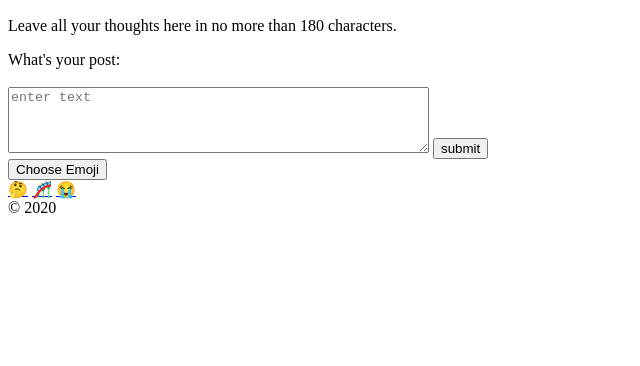
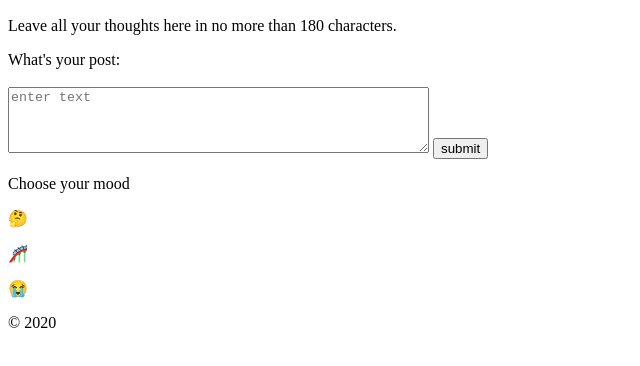
Before and after one commit to kail0n/JournalWebsite, a plain HTML site: page client/index.html in a window 1280 px wide. Shown: the part 110-476 px from the top of the page, without its empty margins (0-640 px from the left). Drawn offline with Linux system fonts and the light colour scheme.

Commit message:
emoji selector (work in progress) generalise function

```diff
--- a/client/index.html
+++ b/client/index.html
@@ -17,14 +17,28 @@
             <input type="submit" value="submit">
         </section>
     </form>
-    <div class="emojiDropdown">
-        <button onclick="selectEmoji()" class="chooseDrop">Choose Emoji</button>
-        <div id="emojiInd" class="emojiContent">
-            <a href="#">&#129300;</a>
-            <a href="#">&#127906;</a>
-            <a href="#">&#128557;</a>
+
+
+
+    <nav>
+        <div class="emoji-button">
+            <p>Choose your mood</p>
+            <div class="emoji-dropdown-box">
+                <div class="emoji-button" id="thinking" >
+                    <p>&#129300;</p>
+                </div>
+                <div class="emoji-button" id="rollercoaster" onClick="reply(this.id)">
+                    <p>&#127906;</p>
+                </div>
+                <div class="emoji-button" id="crying">
+                    <p>&#128557;</p>
+                </div>
+            </div>
+
+
         </div>
-    </div>
+
+    </nav>
 </body>
 
 <footer>© 2020</footer>
```
Also changed, not shown: client/interactive.js (+27 -15 lines).
